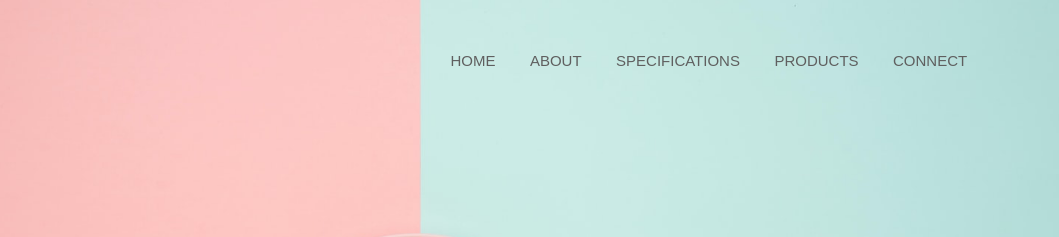
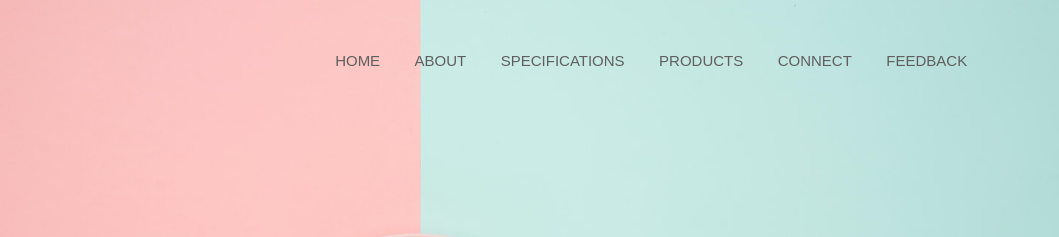
Before and after one commit to Devendra-saini/music-app, a plain HTML site: page index.html in a window 1280 px wide. Shown: the top 237 px of the page, 221-1280 px from the left. Drawn offline with Linux system fonts and the light colour scheme.

Commit message:
feedback added

```diff
--- a/index.html
+++ b/index.html
@@ -13,6 +13,7 @@
                 <li> <a href="#"> SPECIFICATIONS </a></li>
                 <li> <a href="#"> PRODUCTS </a></li>
                 <li> <a href="#"> CONNECT </a></li>
+                <li> <a href="#"> FEEDBACK </a></li>
 
             </ul>
 
```
